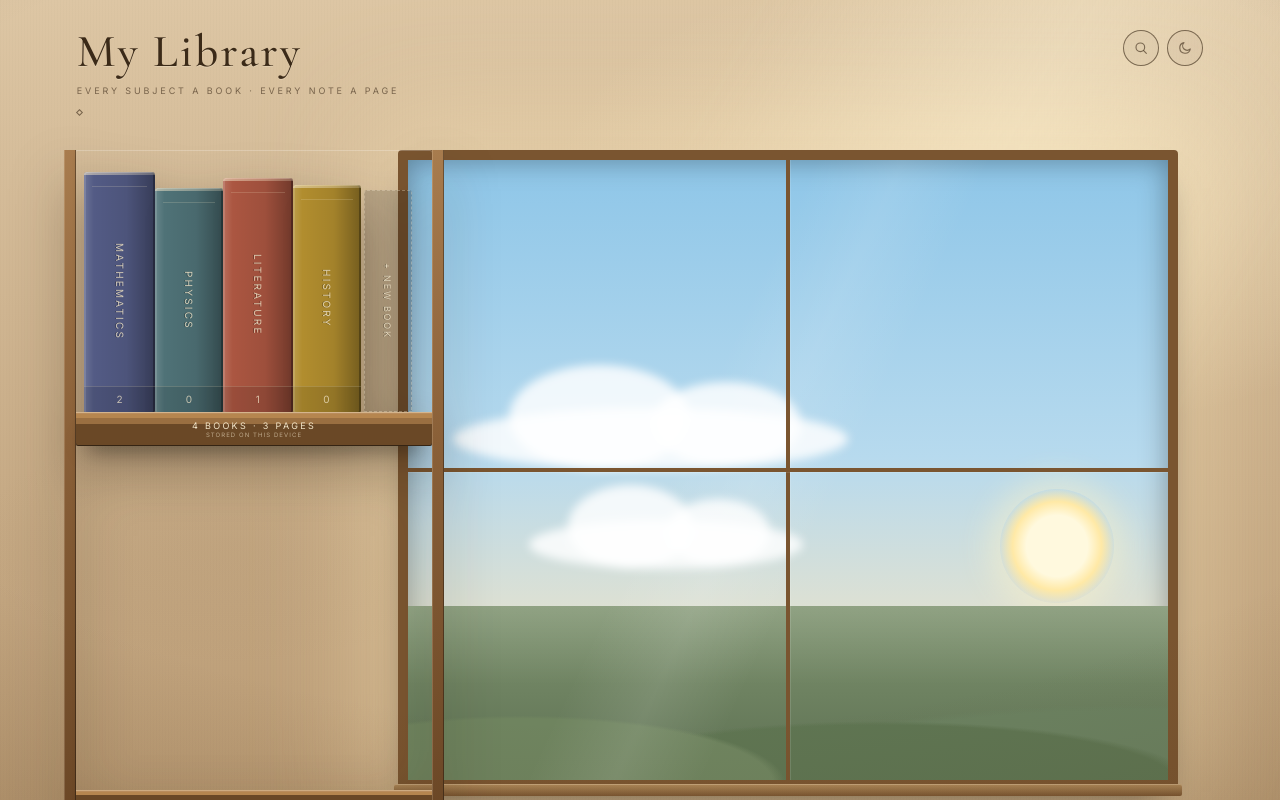
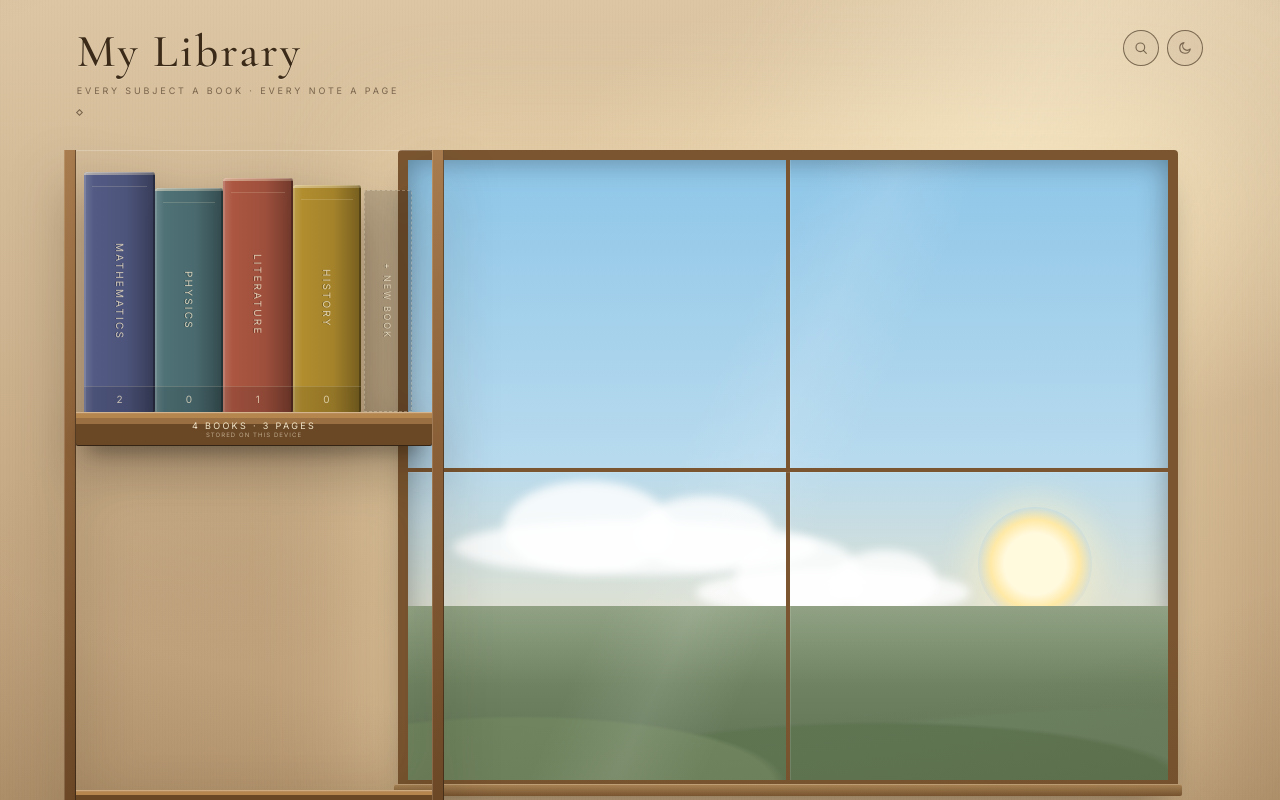
Before and after one commit to olcanaskar/my-library, a Next.js app: page / in a window 1280 px wide. Built offline with nearby package versions, Linux system fonts and the light colour scheme.

Commit message:
feat: keep the upper half of the window clear

```diff
--- a/app/globals.css
+++ b/app/globals.css
@@ -376,8 +376,8 @@ html[data-theme="dark"] .library-scene {
 
 .window-sun {
   position: absolute;
-  top: 53%;
-  right: 7%;
+  top: 56%;
+  right: 10%;
   width: 15%;
   aspect-ratio: 1;
   border-radius: 50%;
@@ -393,8 +393,8 @@ html[data-theme="dark"] .library-scene {
 
 .window-moon {
   position: absolute;
-  top: 53%;
-  right: 9%;
+  top: 56%;
+  right: 11%;
   width: 14%;
   aspect-ratio: 1;
   border-radius: 50%;
@@ -458,16 +458,17 @@ html[data-theme="dark"] .library-scene {
 }
 
 .window-cloud-a {
-  top: 40%;
+  top: 58%;
   left: 6%;
-  width: 52%;
+  width: 48%;
+  height: 9%;
 }
 
 .window-cloud-b {
-  top: 58%;
-  left: 16%;
+  top: 66%;
+  left: 38%;
   width: 36%;
-  height: 8%;
+  height: 7.5%;
 }
 
 .window-hills {
```
